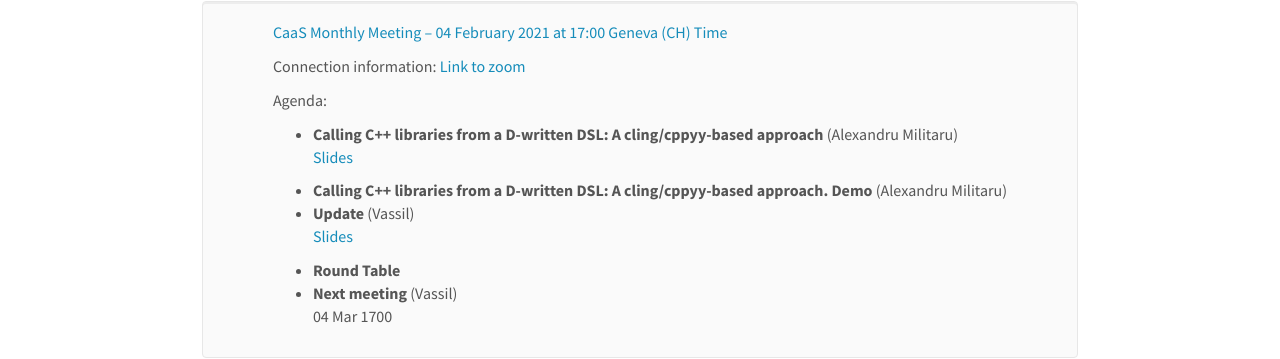
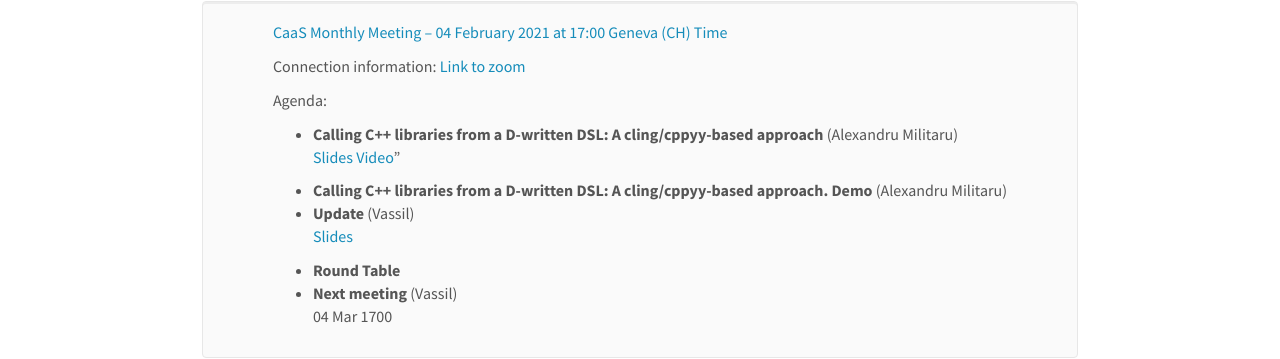
Before and after one commit to vgvassilev/clad, a Jekyll site: the page built from _pages/meetings.md, in a window 1280 px wide and 900 px high, scrolled down 824 px. Shown: the part 113-472 px from the top of the window. Built offline with Jekyll 4.4.1, drawn with Linux system fonts in a browser that asks for light colours; nearby versions of some CDN libraries.

Commit message:
Add Alexandru's talk video.

```diff
--- a/_data/meetinglist.yml
+++ b/_data/meetinglist.yml
@@ -36,7 +36,9 @@
   agenda:
     - title: "Calling C++ libraries from a D-written DSL: A cling/cppyy-based approach"
       speaker: Alexandru Militaru
-      link: "[Slides](/assets/presentations/A_Militaru-Calling_Cpp_libraries_from_a_D-written_DSL.pdf)"
+      link: |
+        [Slides](/assets/presentations/A_Militaru-Calling_Cpp_libraries_from_a_D-written_DSL.pdf)
+        [Video](https://youtu.be/7teqrCNzrD8)"
     - title: "Calling C++ libraries from a D-written DSL: A cling/cppyy-based approach. Demo"
       speaker: Alexandru Militaru
     - title: Update
```
